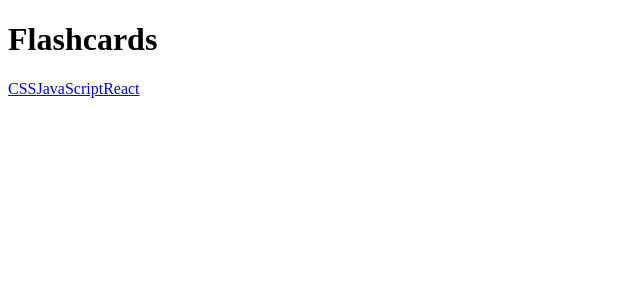
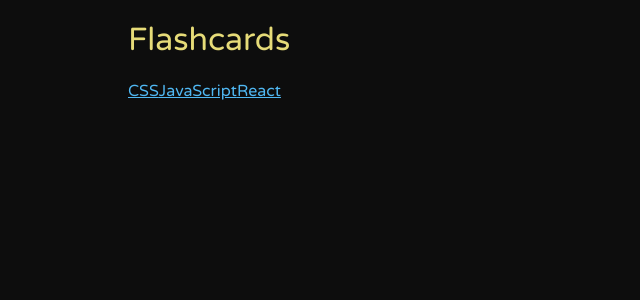
Before and after one commit to joshclyde/flashcards, a Vue app: page / in a window 1280 px wide. Shown: the top 300 px of the page, without its empty margins (0-640 px from the left). Built offline with nearby package versions, Linux system fonts and the light colour scheme.

Commit message:
Create Button, Heading, Link and Text components

```diff
--- a/src/assets/base.css
+++ b/src/assets/base.css
@@ -1 +1,49 @@
-/* Put some CSS in here if you want. */
+:root {
+  --black-theme-black: #0d0d0d;
+  --black-theme-secondary-black: #212121;
+  --black-theme-white: #ffffff;
+  --black-theme-secondary-white: #ababab;
+  --black-theme-digital-blue: #50b8f3;
+  --primary-yellow: #e6db78;
+  --primary-light-yellow: #efe8a9;
+  --primary-dark-yellow: #b4ad6f;
+}
+
+body {
+  background-color: var(--black-theme-black);
+  margin: 16px 16px;
+}
+
+#app {
+  max-width: 1024px;
+  margin: auto;
+}
+
+* {
+  font-family: "Varela Round", "sans-serif", "apple color emoji";
+  font-weight: 400;
+}
+
+/*
+  For now, setting all elements focus state to a blue outline.
+  In the future, I may change this based off the element.
+*/
+*:focus {
+  outline: solid #78bae6 1px;
+  outline-offset: 2px;
+  border-radius: 2px;
+}
+
+/*
+  This is to style the a tag's within RouterLink. I was having trouble figuring out how to pass in
+  styles to RouterLink, so for now decided to just make some global styles.
+*/
+a {
+  color: var(--black-theme-digital-blue);
+}
+a:hover {
+  color: #a5daf9;
+}
+a:active {
+  color: #a1a8e8;
+}
--- /dev/null
+++ b/src/components/ButtonDS.vue
@@ -0,0 +1,43 @@
+<script setup lang="ts">
+const props = defineProps<{ onClick: () => void }>();
+</script>
+
+<template>
+  <button @click="props.onClick"><slot /></button>
+</template>
+
+<style scoped>
+button {
+  color: var(--primary-yellow);
+  background-color: var(--black-theme-secondary-black);
+  /* border: 1px solid var(--primary-yellow);
+  border-radius: 2px; */
+  padding: 0 8px;
+  height: 32px;
+  border: none;
+  border-radius: 2px;
+
+  /* Border was increasing the size of the element, so switched to box-shadow. */
+  -webkit-box-shadow: inset 0px 0px 0px 1px var(--primary-yellow);
+  -moz-box-shadow: inset 0px 0px 0px 1px var(--primary-yellow);
+  box-shadow: inset 0px 0px 0px 1px var(--primary-yellow);
+  cursor: pointer;
+}
+
+button:active,
+button:hover {
+  /* Turning off the box-shadow because the button will now be filled with a color. */
+  -webkit-box-shadow: none;
+  -moz-box-shadow: none;
+  box-shadow: none;
+}
+
+button:hover {
+  background-color: var(--primary-yellow);
+  color: var(--black-theme-secondary-black);
+}
+
+button:active {
+  background-color: var(--primary-dark-yellow);
+}
+</style>
--- a/src/components/FrontBackFlashcard.vue
+++ b/src/components/FrontBackFlashcard.vue
@@ -1,4 +1,5 @@
 <script setup lang="ts">
+import Text from "@/components/TextDS.vue";
 import { useFlashcardsStore } from "@/stores/flashcards";
 import { reactive, computed, watch } from "vue";
 const props = defineProps<{ setId: string; index: number }>();
@@ -30,5 +31,5 @@ const text = computed(() => {
 </script>
 
 <template>
-  <div @click="toggle">{{ text }}</div>
+  <Text @click="toggle">{{ text }}</Text>
 </template>
--- a/src/components/HeadingOne.vue
+++ b/src/components/HeadingOne.vue
@@ -1,3 +1,9 @@
 <template>
   <h1><slot /></h1>
 </template>
+
+<style>
+h1 {
+  color: var(--primary-yellow);
+}
+</style>
--- /dev/null
+++ b/src/components/LinkDS.vue
@@ -0,0 +1,9 @@
+<script setup lang="ts">
+import { RouterLink } from "vue-router";
+
+const props = defineProps<{ to: string }>();
+</script>
+
+<template>
+  <RouterLink class="hey" :to="props.to"><slot /></RouterLink>
+</template>
--- /dev/null
+++ b/src/components/TextDS.vue
@@ -0,0 +1,9 @@
+<template>
+  <span><slot /></span>
+</template>
+
+<style scoped>
+span {
+  color: var(--black-theme-white);
+}
+</style>
--- a/src/views/ReviewView.vue
+++ b/src/views/ReviewView.vue
@@ -1,6 +1,9 @@
 <script setup lang="ts">
 import HeadingOne from "@/components/HeadingOne.vue";
 import FrontBackFlashcard from "@/components/FrontBackFlashcard.vue";
+import Button from "@/components/ButtonDS.vue";
+import Text from "@/components/TextDS.vue";
+import Link from "@/components/LinkDS.vue";
 import { useFlashcardsStore } from "@/stores/flashcards";
 import { reactive, computed } from "vue";
 
@@ -27,10 +30,12 @@ const flashcardCurrentIndexMessage = computed(() => {
 
 <template>
   <HeadingOne>Reviewing Flashcards</HeadingOne>
-  <RouterLink to="/">Home</RouterLink>
-  <p>{{ flashcardCurrentIndexMessage }}</p>
+  <Link to="/">Home</Link>
+  <Text>{{ flashcardCurrentIndexMessage }}</Text>
   <FrontBackFlashcard :set-id="flashcardSetId" :index="state.index" />
-  <button @click="decrement" v-if="state.index > 0">Previous</button>
-  <button @click="increment" v-if="state.index < lengthOfSet - 1">Next</button>
-  <RouterLink to="/" v-if="state.index === lengthOfSet - 1">Finish</RouterLink>
+  <Button :on-click="decrement" v-if="state.index > 0">Back</Button>
+  <Button :on-click="increment" v-if="state.index < lengthOfSet - 1"
+    >Next</Button
+  >
+  <Link to="/" v-if="state.index === lengthOfSet - 1">Finish</Link>
 </template>
```
